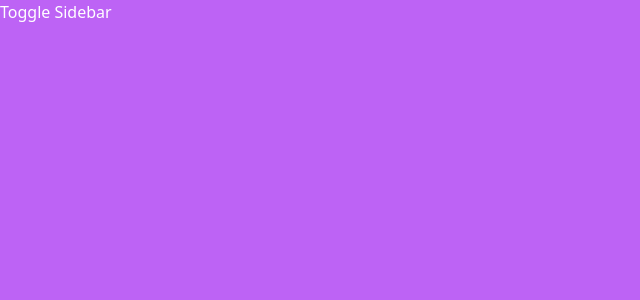
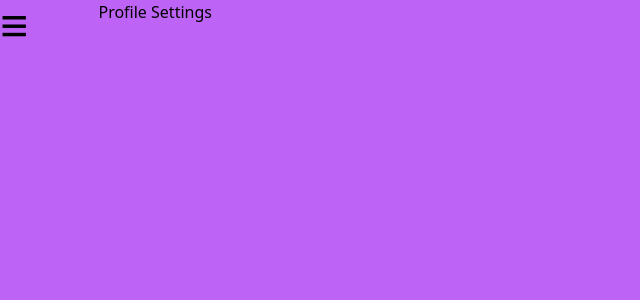
Before and after one commit to yousongsun/gdsc-hackathon-2024, a React (Vite) app in the folder frontend/: page /profile in a window 1280 px wide. Before the commit this address had no page. Shown: the top 300 px of the page, without its empty margins (0-640 px from the left). Built offline with nearby package versions, Linux system fonts and the light colour scheme.

Commit message:
feat: sidebar

```diff
--- a/frontend/src/App.jsx
+++ b/frontend/src/App.jsx
@@ -1,30 +1,34 @@
 import React, { useState } from "react";
 import { BrowserRouter, Routes, Route, Link } from "react-router-dom";
 import Homepage from "./components/Homepage";
-import Settings from "./components/Settings";
-import Prescriptions from "./components/AllPrescriptions";
+import Calendar from "./components/Calendar";
+import AllPrescriptions from "./components/AllPrescriptions";
 import AddPrescription from "./components/AddPrescription";
 import "./App.css";
 import WebSidebar from "./components/WebSidebar";
+import Profile from "./components/Profile";
 
 const App = () => {
 
   const [sidebarVisible, setsidebarVisible] = useState(false)
 
+
   return (
 
-    <div className = 'w-screen h-screen bg-primary'>
-      <button className='text-white' onClick={() => setsidebarVisible(!sidebarVisible)}>Toggle Sidebar</button>
-      <WebSidebar sidebarVisible={sidebarVisible} />
-      <BrowserRouter>
-          <Routes>
-            <Route path="/" element={<Homepage />} />
-            <Route path="/settings" element={<Settings />} />
-            <Route path="/prescriptions" element={<Prescriptions />} />
-            <Route path="/add-rescription" element={<AddPrescription />} />
-          </Routes>
-      </BrowserRouter>
-    </div>
+    <BrowserRouter>
+      <div className = 'w-screen h-screen bg-primary flex'>
+        <WebSidebar sidebarVisible={sidebarVisible} setsidebarVisible={setsidebarVisible} />
+        <div className={`${sidebarVisible ? 'w-3/4' : 'w-full'}`}>
+            <Routes>
+              <Route path="/" element={<Homepage />} />
+              <Route path="/profile" element={<Profile />} />
+              <Route path="/prescriptions" element={<AllPrescriptions />} />
+              <Route path="/calendar" element={<Calendar />} />
+              <Route path="/add-prescription" element={<AddPrescription />} />
+            </Routes>
+        </div>
+      </div>
+    </BrowserRouter>
   );
 };
 
--- /dev/null
+++ b/frontend/src/components/Profile.jsx
@@ -0,0 +1,12 @@
+import React from 'react'
+
+const Profile = () => {
+  return (
+    <div>
+        Profile
+        Settings
+    </div>
+  )
+}
+
+export default Profile
--- a/frontend/src/components/Settings.jsx
+++ /dev/null
@@ -1,9 +0,0 @@
-import React from 'react'
-
-const Settings = () => {
-  return (
-    <div>Settings</div>
-  )
-}
-
-export default Settings
--- a/frontend/src/components/WebSidebar.jsx
+++ b/frontend/src/components/WebSidebar.jsx
@@ -1,12 +1,33 @@
 import React, { useState } from 'react'
+import { Link } from 'react-router-dom'
 
-const WebSidebar = ({ sidebarVisible }) => {
+const WebSidebar = ({ sidebarVisible, setsidebarVisible }) => {
+
+  return (
+    <div className={`${sidebarVisible ? 'w-1/4' : 'w-1/12'} flex-col h-screen text-5xl`}>
+        <button onClick={() => setsidebarVisible(!sidebarVisible)}>≡</button>
+        <div className={`${sidebarVisible ? 'flex' : 'hidden'} p-8 py-12 flex-col h-screen justify-between`}>
+            <div className='flex flex-col'>
+                <Link to="/" className="p-4 hover:bg-gray-700 text-5xl">
+                    Home
+                </Link>
+                <Link to="/profile" className="p-4 hover:bg-gray-700 text-5xl">
+                    Profile
+                </Link>
+                <Link to="/prescriptions" className="p-4 hover:bg-gray-700 text-5xl">
+                    Prescriptions
+                </Link>
+                <Link to="/calendar" className="p-4 hover:bg-gray-700 text-5xl">
+                    Calendar
+                </Link>
+            </div>
 
 
-  return (
-      <div className={sidebarVisible ? 'flex' : ' hidden'}>
-        HJello
-      </div>
+            <Link to="/log-out" className="p-4 hover:bg-gray-700 text-2xl">
+                Log Out
+            </Link>
+        </div>
+    </div>
   )
 }
 
```
Also changed, not shown: 1 other file (tests, documents, lock files or other folders).
